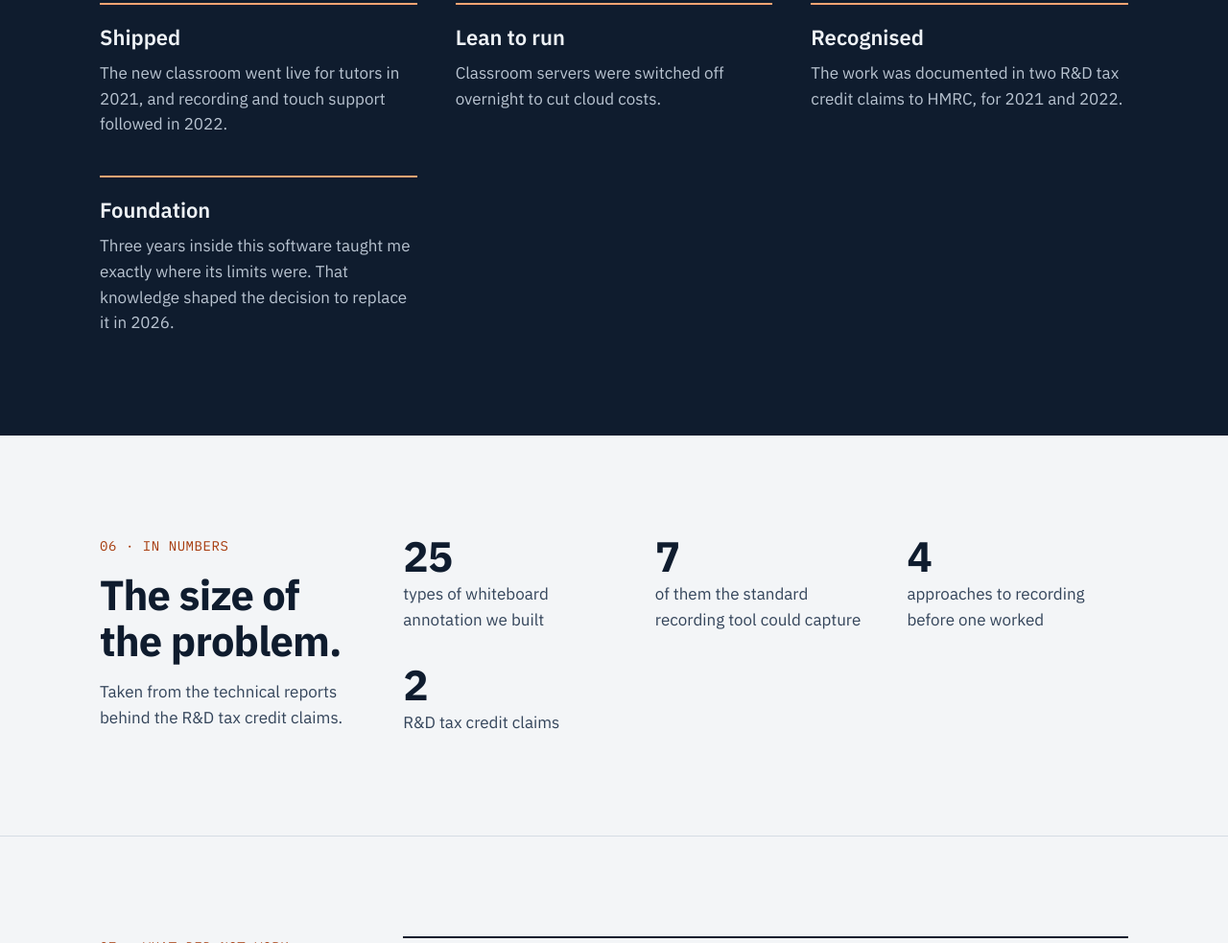
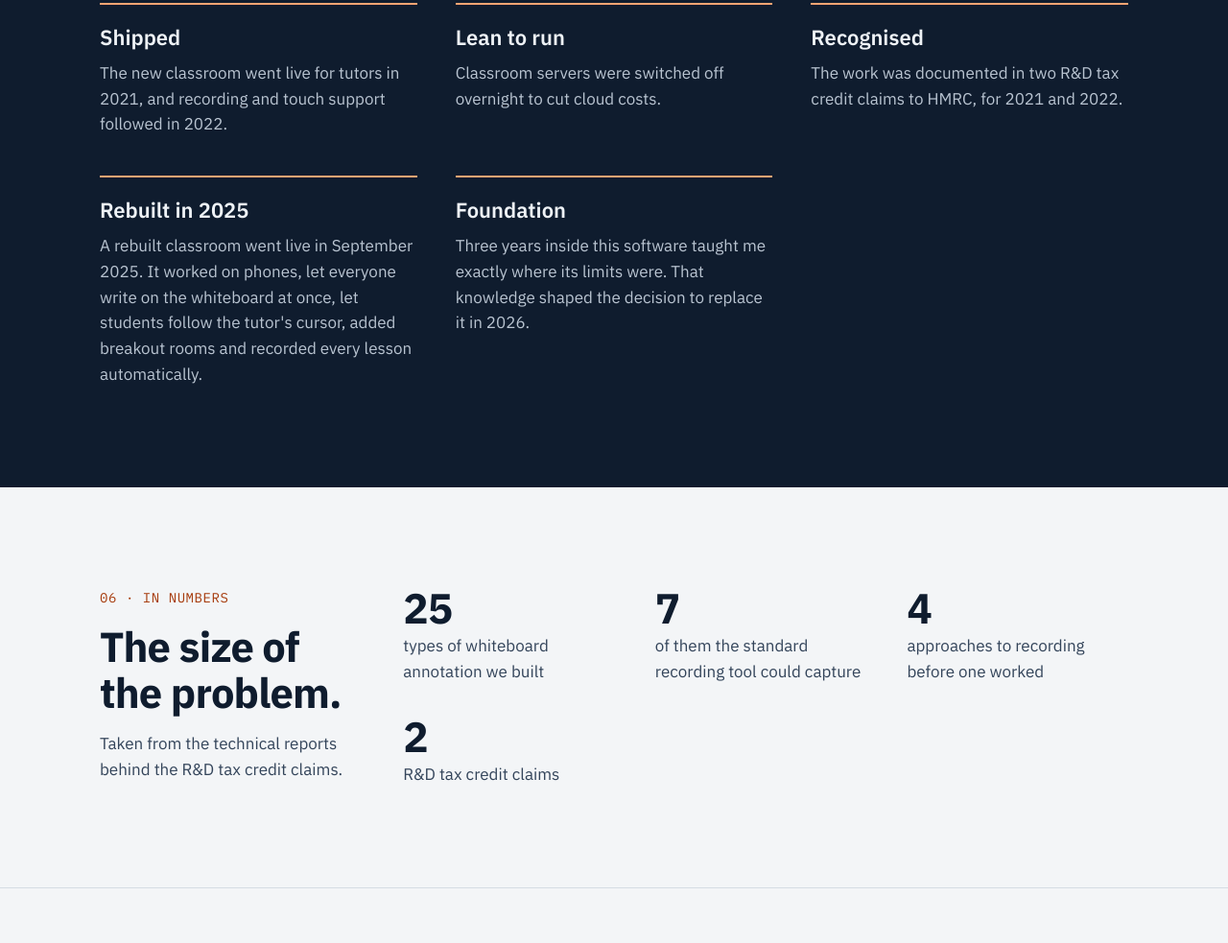
Before and after one commit to Manfred-Olbrich-Founder/manfredolbrich-site, an Astro site: page /case-studies/virtual-classroom in a window 1280 px wide. Shown: the part 4446-5429 px from the top of the page at 96% size. Built offline with nearby package versions, Linux system fonts and the light colour scheme; Astro itself is replaced by a stand-in of ours.

Commit message:
Add the 2025 classroom rebuild to CS-05
Co-Authored-By: Claude Opus 5.5 <noreply@anthropic.com>
Claude-Session: https://claude.ai/code/session_01GT7f9YAnyKgimpgGAcTkSW

```diff
--- a/src/content/case-studies/virtual-classroom.md
+++ b/src/content/case-studies/virtual-classroom.md
@@ -82,6 +82,8 @@ result:
       text: "Classroom servers were switched off overnight to cut cloud costs."
     - title: "Recognised"
       text: "The work was documented in two R&D tax credit claims to HMRC, for 2021 and 2022."
+    - title: "Rebuilt in 2025"
+      text: "A rebuilt classroom went live in September 2025. It worked on phones, let everyone write on the whiteboard at once, let students follow the tutor's cursor, added breakout rooms and recorded every lesson automatically."
     - title: "Foundation"
       text: "Three years inside this software taught me exactly where its limits were. That knowledge shaped the decision to replace it in 2026."
 spec:
```
